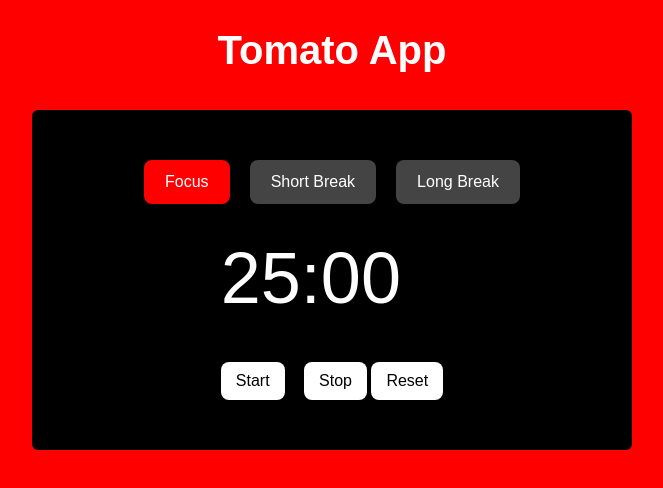
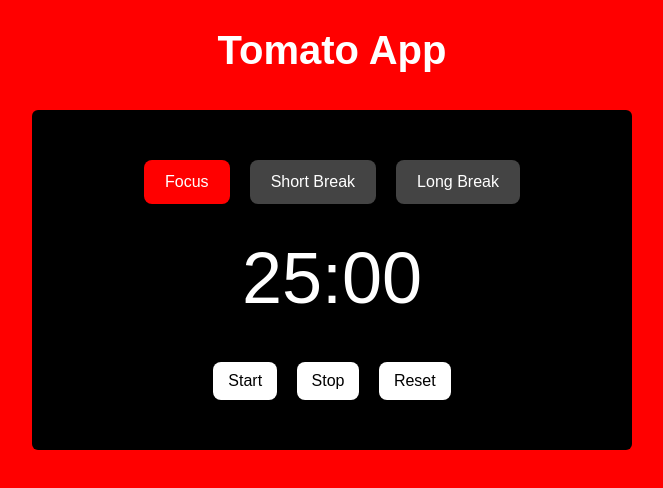
Before and after one commit to frontend-tester02/tomato-app, a plain HTML site: page index.html in a window 1280 px wide. Shown: the whole page, without its empty margins (308-971 px from the left). Drawn offline with Linux system fonts and the light colour scheme.

Commit message:
Updated css styles

```diff
--- a/css/styles.css
+++ b/css/styles.css
@@ -155,6 +155,7 @@ select:-webkit-autofill:focus {
 
 .tomato__body-item--active {
   display: block;
+  text-align: center;
 }
 
 .tomato__item {
@@ -177,7 +178,7 @@ select:-webkit-autofill:focus {
   color: black;
   cursor: pointer;
 }
-.tomato__item-start-btn {
+.tomato__item-btn:not(:last-child) {
   margin-right: 15px;
 }
 .restart-btn {
```
